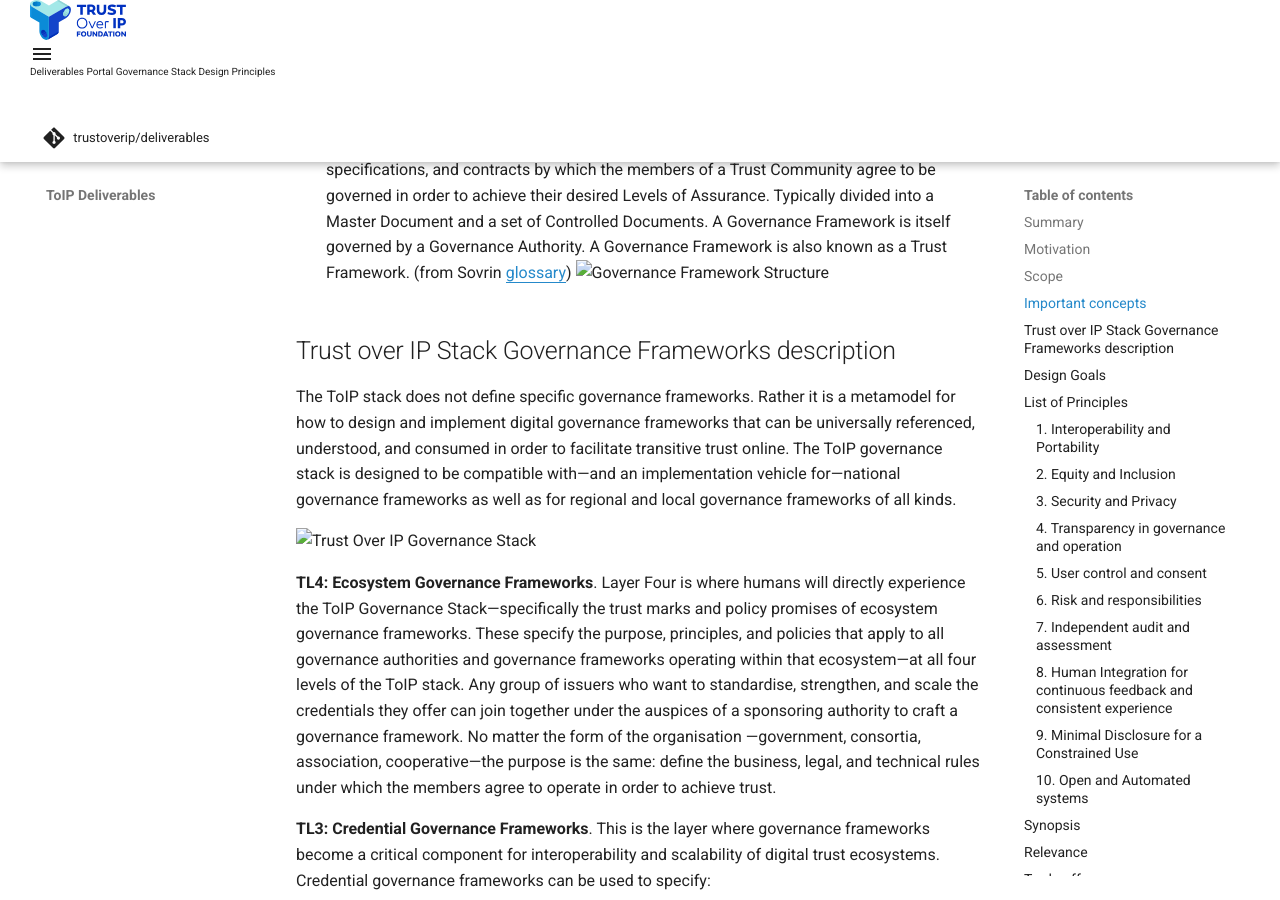
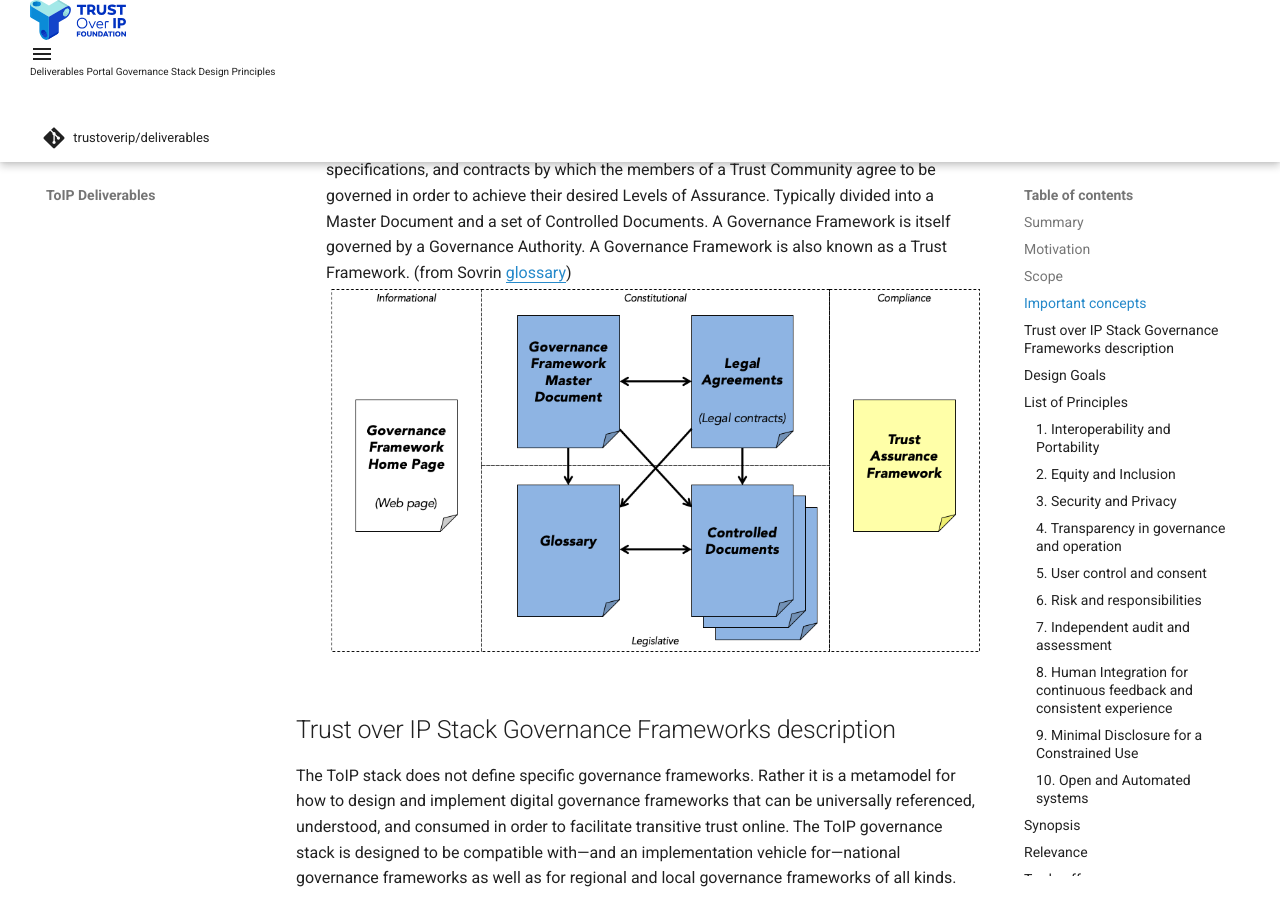
Before and after one commit to trustoverip/deliverables, an MkDocs documentation site: the page built from docs/results/DP0007-governance-stack.md, in a window 1280 px wide and 900 px high, scrolled down 1777 px. Built offline with MkDocs 1.6.1 and Material for MkDocs 9.7.7, drawn with Linux system fonts in a browser that asks for light colours; comment, search, counter and statistics services are not loaded.

Commit message:
Added GS DP to locally publishing ToIP Deliverables portal with relevant links to images

```diff
--- a/docs/results/DP0007-governance-stack.md
+++ b/docs/results/DP0007-governance-stack.md
@@ -36,13 +36,13 @@
 - **Credential Verification** is the evaluation of whether a Verifiable Credential or Verifiable Presentation authentically and accurately represents the Issuer or Presenter. This includes verification that the proof is satisfied (normally via cryptographic validation), confirmation the Credential or Presentation is valid (e.g., is not suspended, revoked, or expired), and that the Credential or Presentation conforms to relevant specifications and/or standards. (from [PCTF Credential](https://diacc.ca/wp-content/uploads/2020/09/PCTF-Credentials-Relationships-Attributes-Component-Overview-Final-Recommendation-V1.0-1.pdf))
 
 - **Governance Framework** - The set of business, legal, and technical definitions, policies, specifications, and contracts by which the members of a Trust Community agree to be governed in order to achieve their desired Levels of Assurance. Typically divided into a Master Document and a set of Controlled Documents. A Governance Framework is itself governed by a Governance Authority. A Governance Framework is also known as a Trust Framework. (from Sovrin [glossary](https://github.com/trustoverip/concepts-and-terminology-wg/blob/master/submissions/sovrin/Governance_Framework.md))
-  ![Governance Framework Structure](/recommendations/DP0007-governance-stack/images/Governance-framework-model.png)
+  ![Governance Framework Structure](../_images/results/Governance-framework-model.png)
 
 ## Trust over IP Stack Governance Frameworks description
 
 The ToIP stack does not define specific governance frameworks. Rather it is a metamodel for how to design and implement digital governance frameworks that can be universally referenced, understood, and consumed in order to facilitate transitive trust online. The ToIP governance stack is designed to be compatible with—and an implementation vehicle for—national governance frameworks as well as for regional and local governance frameworks of all kinds.
 
-![Trust Over IP Governance Stack](/recommendations/DP0007-governance-stack/images/TOIP_Governance_Stack_diagram.png)
+![Trust Over IP Governance Stack](../_images/results/TOIP_Governance_Stack_diagram.png)
 
 **TL4:** **Ecosystem Governance Frameworks**. Layer Four is where humans will directly experience the ToIP Governance Stack—specifically the trust marks and policy promises of ecosystem governance frameworks. These specify the purpose, principles, and policies that apply to all governance authorities and governance frameworks operating within that ecosystem—at all four levels of the ToIP stack. Any group of issuers who want to standardise, strengthen, and scale the credentials they offer can join together under the auspices of a sponsoring authority to craft a governance framework. No matter the form of the organisation —government, consortia, association, cooperative—the purpose is the same: define the business, legal, and technical rules under which the members agree to operate in order to achieve trust.
 
@@ -166,4 +166,4 @@
 
 While we will discuss how important is to seek an emotional feedback from such a document I would like us to look in two images. On the left is a government building in France designed by famous architect Zaha Hadid. On the right is a government building in beautiful Victoria BC.
 
-![Pierres Vives building in Montpellier](/recommendations/DP0007-governance-stack/images/Zara_Hadid_arch2_small.png) and ![Federal government building in Victoria BC](/recommendations/DP0007-governance-stack/images/Zaha_Hadid_arch3_small.png)
+![Pierres Vives building in Montpellier](../_images/results/Zara_Hadid_arch2_small.png) and ![Federal government building in Victoria BC](../_images/results/Zaha_Hadid_arch3_small.png)
```
Also changed, not shown: docs/_images/results/Governance-framework-model.png (added), docs/_images/results/TOIP_Governance_Stack_diagram.png (added), docs/_images/results/Zaha_Hadid_arch3_small.png, docs/_images/results/Zara_Hadid_arch2_small.png, recommendations/DP0007-governance-stack/images/Zaha_Hadid_arch3_small.png, recommendations/DP0007-governance-stack/images/Zara_Hadid_arch2_small.png.
